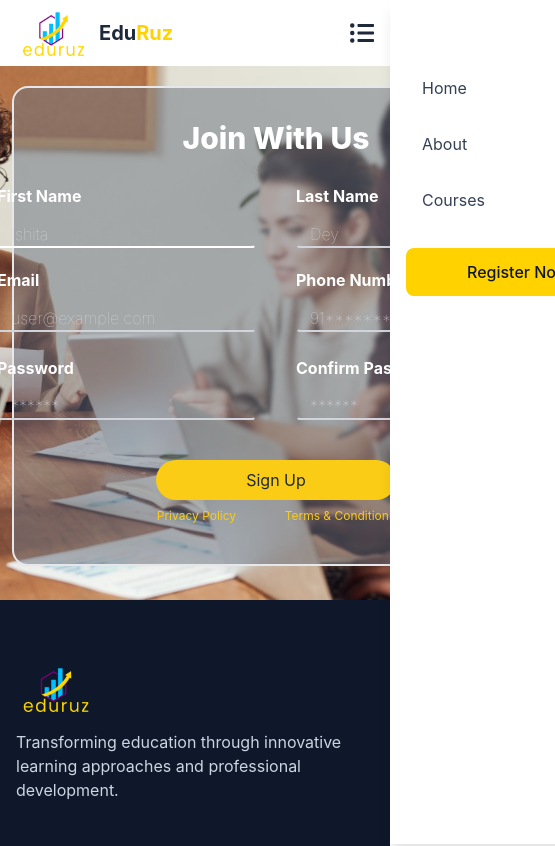
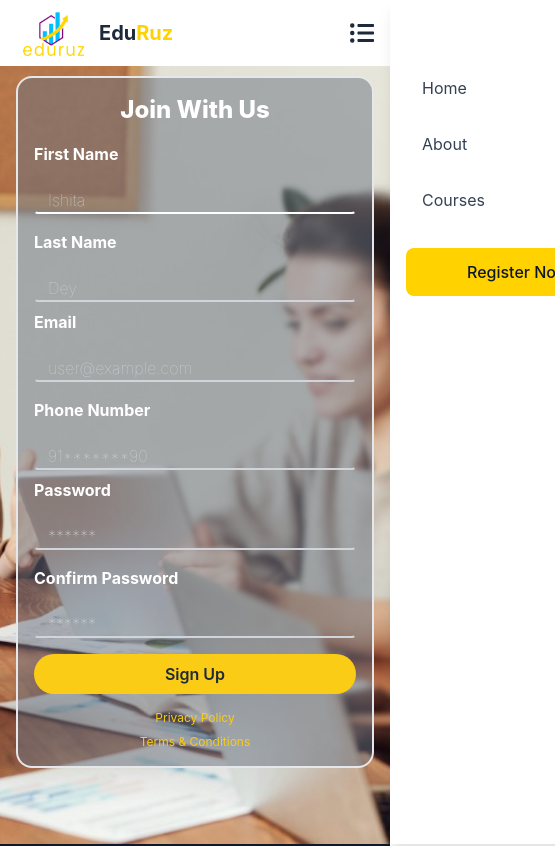
Before and after one commit to kochi0903/EduCation-Webiste, a React (Vite) app: page /register in a window 390 px wide. Shown: the top 846 px of the page, 555 px wide, since content can reach past the window. Built offline with nearby package versions, Linux system fonts and the light colour scheme.

Commit message:
Made the register page responsive

```diff
--- a/src/components/layout/Register.jsx
+++ b/src/components/layout/Register.jsx
@@ -14,13 +14,12 @@ const Register = () => {
     e.preventDefault();
     const newErrors = {};
 
-
     if (!firstName.trim()) {
       newErrors.firstName = 'First name is required'
     }
 
     if (!lastName.trim()) {
-      newErrors.lastName = 'Last is required'
+      newErrors.lastName = 'Last name is required'
     }
 
     if (!email.trim()) {
@@ -66,173 +65,165 @@ const Register = () => {
 
   return (
     <>
+      <div className="registerContainer min-h-screen flex justify-center items-center p-4 bg-[url('src/assets/bg.jpg')] bg-cover bg-no-repeat bg-center">
+        {/* Left side - hidden on mobile */}
+        <div className="hidden lg:flex lg:w-1/2 lg:h-[35rem] justify-center items-center">
+          {/* You can add content here if needed */}
+        </div>
 
-      <div className="registerContainer  flex justify-evenly items-center pt-10 space-x-3 relative bg-[url('src/assets/bg.jpg')] bg-cover bg-no-repeat bg-[center_40%]">
-        <div className="left h-[35rem] w-1/2 flex justify-center items-center">
+        {/* Right side - Registration form */}
+        <div className="w-full max-w-2xl lg:w-[33rem] bg-gray-500 bg-opacity-50 border-2 border-gray-200 rounded-2xl p-4 sm:p-6 lg:p-8">
+          <div className="text-center">
+            <h1 className="text-2xl sm:text-3xl font-extrabold text-white mb-4 sm:mb-6">Join With Us</h1>
+          </div>
 
-        </div>
-        <div className="right w-[33rem] h-[30rem] rounded-2xl flex flex-col justify-center items-center p-3  bg-gray-500 bg-opacity-50 border-2 border-gray-200 mt-3">
-          <div className="account text-3xl font-extrabold text-white mb-2">Join With Us</div>
-          <form onSubmit={handleSubmit} className='flex flex-col items-center'>
-            <div className="top flex space-x-10 mt-2">
-              {/*First Name Field */}
-              <div className={`name flex flex-col text-white font-bold mt-3`}>First Name
-                <input type="text"
+          <form onSubmit={handleSubmit} className='space-y-2'>
+            {/* Name Fields Row */}
+            <div className="grid grid-cols-1 sm:grid-cols-2 gap-4 sm:gap-10">
+              {/* First Name Field */}
+              <div className="flex flex-col">
+                <label className="text-white font-bold mb-2">First Name</label>
+                <input
+                  type="text"
                   placeholder='Ishita'
                   name="firstName"
-                  className={` mt-3 rounded-sm border  hover:shadow-lg transition-shadow duration-200 font-thin bg-transparent border-b-white text-white
-                    placeholder-gray-300
-                    ${errors.firstName ? 'border-b-red-500' : 'border-transparent'
-                    }  text-base pl-3
-                hover:border-b-white
-                  focus:border-b-yellow-300 border-2
-                  focus:outline-none`}
+                  className={`w-full mt-3 rounded-sm font-thin bg-transparent text-white placeholder-gray-300 text-base pl-3 focus:outline-none transition-shadow duration-200
+                    ${errors.firstName
+                      ? 'border-b-2 border-b-red-500 border-transparent'
+                      : 'border-2 border-transparent border-b-white hover:shadow-lg hover:border-b-white focus:border-b-yellow-300'
+                    }`}
                   value={firstName}
                   onChange={(e) => setFirstName(e.target.value)}
                 />
                 {errors.firstName && (
-                  <p className='text-red-400 text-xs mt-1 mb-0'>{errors.firstName}</p>
+                  <p className='text-red-400 text-xs mt-1'>{errors.firstName}</p>
                 )}
               </div>
 
-              {/*Last Name Field */}
-              <div className={`name flex flex-col text-white font-bold mt-3`}>Last Name
-                <input type="text"
+              {/* Last Name Field */}
+              <div className="flex flex-col">
+                <label className="text-white font-bold mb-2">Last Name</label>
+                <input
+                  type="text"
                   placeholder='Dey'
                   name="lastName"
-                  className={`mt-3 rounded-sm border  hover:shadow-lg transition-shadow duration-200 font-thin bg-transparent border-b-gray-300 text-white
-                    placeholder-gray-300
-                    ${errors.lastName ? 'border-b-red-500' : 'border-transparent'
-                    }  text-base pl-3
-                hover:border-b-white
-                  focus:border-b-yellow-300 border-2
-                  focus:outline-none`}
+                  className={`w-full mt-3 rounded-sm font-thin bg-transparent text-white placeholder-gray-300 text-base pl-3 focus:outline-none transition-shadow duration-200
+                    ${errors.lastName
+                      ? 'border-b-2 border-b-red-500 border-transparent'
+                      : 'border-2 border-transparent border-b-gray-300 hover:shadow-lg hover:border-b-white focus:border-b-yellow-300'
+                    }`}
                   value={lastName}
                   onChange={(e) => setLastName(e.target.value)}
                 />
                 {errors.lastName && (
-                  <p className='text-red-400 text-xs mt-1 mb-0'>{errors.lastName}</p>
+                  <p className='text-red-400 text-xs mt-1'>{errors.lastName}</p>
                 )}
               </div>
             </div>
 
-            <div className="mid flex space-x-10 mt-2">
-
+            {/* Email and Phone Row */}
+            <div className="grid grid-cols-1 sm:grid-cols-2 gap-4 sm:gap-10 mt-2">
               {/* Email Field */}
-              <div className="email flex flex-col text-white font-bold mt-3">Email
-                <input type="email"
+              <div className="flex flex-col">
+                <label className="text-white font-bold mb-2">Email</label>
+                <input
+                  type="email"
                   placeholder='user@example.com'
-                  className={` mt-3 rounded-sm pl-3 border
-                     hover:shadow-xl shadow-gray-600 transition-shadow duration-200
-                     font-thin bg-transparent border-b-gray-300 text-white
-                    placeholder-gray-300
-                     ${errors.email ? 'border-b-red-500' : 'border-transparent'
-                    }
-                hover:border-b-white
-                  focus:border-b-yellow-300 border-2
-                  focus:outline-none`}
+                  className={`w-full mt-3 rounded-sm pl-3 font-thin bg-transparent text-white placeholder-gray-300 focus:outline-none transition-shadow duration-200
+                    ${errors.email
+                      ? 'border-b-2 border-b-red-500 border-transparent'
+                      : 'border-2 border-transparent border-b-gray-300 hover:shadow-xl shadow-gray-600 hover:border-b-white focus:border-b-yellow-300'
+                    }`}
                   value={email}
                   onChange={(e) => setEmail(e.target.value)}
                 />
                 {errors.email && (
-                  <p className='text-red-400 text-xs mt-1 mb-0'>{errors.email}</p>
+                  <p className='text-red-400 text-xs mt-1'>{errors.email}</p>
                 )}
-
               </div>
 
-
-
-
               {/* Phone Number */}
-              <div className="phone flex flex-col text-white font-bold mt-3">Phone Number
-                <input type="tel"
+              <div className="flex flex-col">
+                <label className="text-white font-bold mb-2">Phone Number</label>
+                <input
+                  type="tel"
                   placeholder='91*******90'
-                  className={` mt-3 rounded-sm pl-3 border
-                    hover:shadow-lg transition-shadow duration-200 font-thin bg-transparent border-b-gray-300 text-white
-                    placeholder-gray-300
-                  ${errors.phoneNumber ? 'border-b-red-500' : 'border-transparent'
-                    }
-                  hover:border-b-white
-                  focus:border-b-yellow-300 border-2
-                  focus:outline-none`}
+                  className={`w-full mt-3 rounded-sm pl-3 font-thin bg-transparent text-white placeholder-gray-300 focus:outline-none transition-shadow duration-200
+                    ${errors.phoneNumber
+                      ? 'border-b-2 border-b-red-500 border-transparent'
+                      : 'border-2 border-transparent border-b-gray-300 hover:shadow-lg hover:border-b-white focus:border-b-yellow-300'
+                    }`}
                   value={phoneNumber}
                   onChange={(e) => setPhoneNumber(e.target.value)}
                 />
                 {errors.phoneNumber && (
-                  <p className='text-red-400 text-xs mt-1 mb-0'>{errors.phoneNumber}</p>
+                  <p className='text-red-400 text-xs mt-1'>{errors.phoneNumber}</p>
                 )}
-
               </div>
-
             </div>
 
-            <div className="bottom flex space-x-10 mt-3">
-
+            {/* Password Fields Row */}
+            <div className="grid grid-cols-1 sm:grid-cols-2 gap-4 sm:gap-10 mt-3">
               {/* Password */}
-              <div className="password flex flex-col text-white font-bold mt-3">Password
-                <input type="password"
+              <div className="flex flex-col">
+                <label className="text-white font-bold mb-2">Password</label>
+                <input
+                  type="password"
                   placeholder='******'
-                  className={`mt-3 rounded-sm pl-3 border
-                     hover:shadow-lg transition-shadow duration-200 font-thin bg-transparent border-b-gray-300 text-white
-                    placeholder-gray-300
-                  ${errors.password ? 'border-b-red-500' : 'border-transparent'
-                    }
-                  hover:border-b-white
-                  focus:border-b-yellow-300 border-2
-                  focus:outline-none`}
+                  className={`w-full mt-3 rounded-sm pl-3 font-thin bg-transparent text-white placeholder-gray-300 focus:outline-none transition-shadow duration-200
+                    ${errors.password
+                      ? 'border-b-2 border-b-red-500 border-transparent'
+                      : 'border-2 border-transparent border-b-gray-300 hover:shadow-lg hover:border-b-white focus:border-b-yellow-300'
+                    }`}
                   value={password}
                   onChange={(e) => setPassword(e.target.value)}
                 />
                 {errors.password && (
-                  <p className='text-red-400 text-xs mt-1 mb-0'>{errors.password}</p>
+                  <p className='text-red-400 text-xs mt-1'>{errors.password}</p>
                 )}
               </div>
 
               {/* Confirm Password */}
-              <div className="password flex flex-col text-white font-bold mt-3">Confirm Password
-                <input type="password"
+              <div className="flex flex-col">
+                <label className="text-white font-bold mb-2">Confirm Password</label>
+                <input
+                  type="password"
                   placeholder='******'
-                  className={`mt-3 rounded-sm pl-3 border
-                     hover:shadow-lg transition-shadow duration-200 font-thin bg-transparent border-b-gray-300 text-white
-                    placeholder-gray-300
-                  ${errors.password ? 'border-b-red-500' : 'border-transparent'
-                    }
-                  hover:border-b-white
-                  focus:border-b-yellow-300 border-2
-                  focus:outline-none`}
+                  className={`w-full mt-3 rounded-sm pl-3 font-thin bg-transparent text-white placeholder-gray-300 focus:outline-none transition-shadow duration-200
+                    ${errors.confirmPassword
+                      ? 'border-b-2 border-b-red-500 border-transparent'
+                      : 'border-2 border-transparent border-b-gray-300 hover:shadow-lg hover:border-b-white focus:border-b-yellow-300'
+                    }`}
                   value={confirmPassword}
                   onChange={(e) => setConfirmPassword(e.target.value)}
                 />
                 {errors.confirmPassword && (
-                  <p className='text-red-400 text-xs mt-1 mb-0'>{errors.confirmPassword}</p>
+                  <p className='text-red-400 text-xs mt-1'>{errors.confirmPassword}</p>
                 )}
               </div>
-
-
             </div>
 
-            <div className="submit flex justify-center items-center">
-              <input type="submit"
+            {/* Submit Button */}
+            <div className="flex justify-center pt-2">
+              <input
+                type="submit"
                 value="Sign Up"
-                className=' mt-10 w-60 h-10 bg-yellow-400 flex justify-center align-center rounded-full
-              hover:bg-yellow-500
-              active:bg-yellow-300
-              active:border border-yellow-600' />
-            </div>
-            <div className="checkmarks flex text-xs space-x-2 justify-around items-center w-1/2 m-2">
-              <div className="privacy text-yellow-400 "><a href="#"
-              className='hover:text-yellow-600
-              focus:text-white'>Privacy Policy</a></div>
-              <div className="terms text-yellow-400"><a href="#"
-              className='hover:text-yellow-600
-              focus:text-white '>Terms & Conditions</a></div>
+                className='w-full sm:w-60 h-10 bg-yellow-400 flex justify-center items-center rounded-full font-semibold
+                hover:bg-yellow-500 active:bg-yellow-300 active:border border-yellow-600 cursor-pointer' />
             </div>
 
+            {/* Links */}
+            <div className="flex flex-col sm:flex-row justify-center items-center space-y-2 sm:space-y-0 sm:space-x-4 pt-2 text-xs">
+              <a href="#" className='text-yellow-400 hover:text-yellow-600 focus:text-white transition-colors duration-200'>
+                Privacy Policy
+              </a>
+              <a href="#" className='text-yellow-400 hover:text-yellow-600 focus:text-white transition-colors duration-200'>
+                Terms & Conditions
+              </a>
+            </div>
           </form>
         </div>
-
       </div>
-
     </>
   )
 }
```
